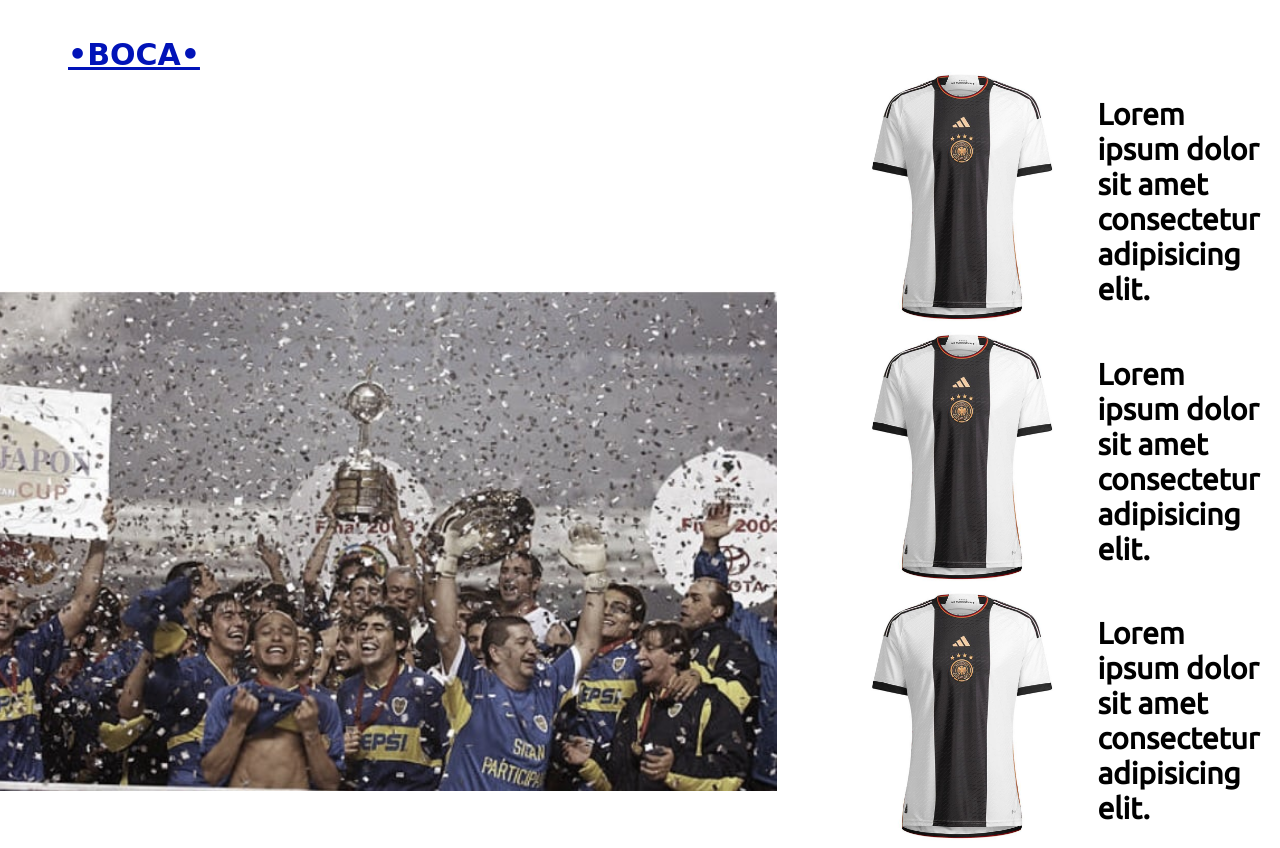
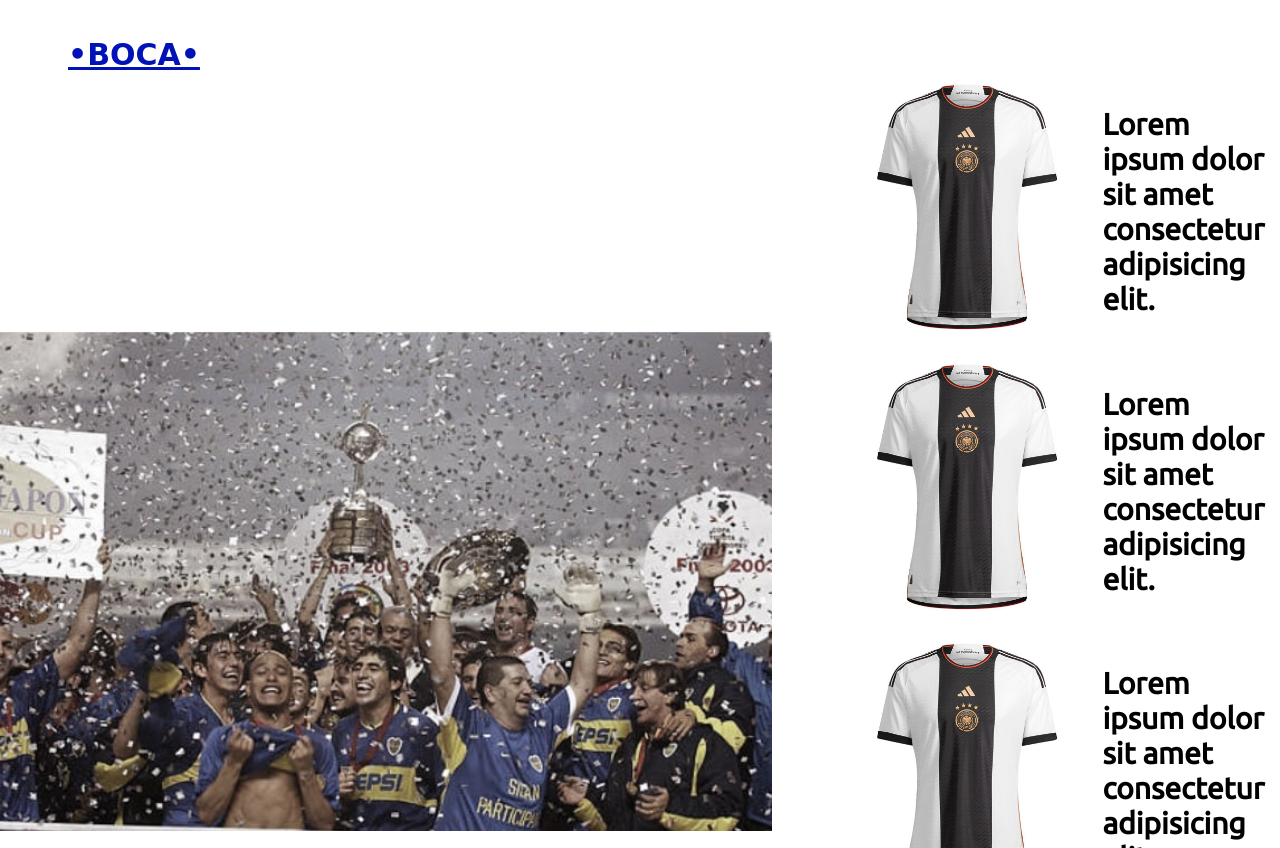
Before and after one commit to Pablo-m4/PF-Manevy, a plain HTML site: page Pages/Liga Argentina.html in a window 1280 px wide. Shown: the part 260-1108 px from the top of the page. Drawn offline with Linux system fonts and the light colour scheme; a web font is replaced by a local one.

Commit message:
movimiento aplicado en los links de la pagina

```diff
--- a/Css/style.css
+++ b/Css/style.css
@@ -323,17 +323,10 @@ footer{
     size: auto;
     margin-bottom: 400px;
 }
-.pro7{
 
-    margin-right: 10px;
-}
-.pro8{
-
-    margin-right: 10px;
-}
 .pro9{
 
-    margin-right: 10px;
+    margin: 10px;
 }
 .form{
     margin-top: 30px;
--- a/Pages/Liga Argentina.html
+++ b/Pages/Liga Argentina.html
@@ -43,23 +43,23 @@
     <img class="texto-boca" src="../Images/boca-campeon-libertadores-2003.jpg" alt="">
 
     <div class="pro">
-        <div>
-            <a class="pro7" href="#">
+        <div class="produn1">
+            <a class="pro9" href="#">
            <img class="producto-7" src="../Images/Internacional 1.jpg" alt="Camiseta en venta">
             <h1 class="producto-text">
            Lorem ipsum dolor sit amet consectetur adipisicing elit.
             </h1>
             </a>
         </div>
-        <div>
-            <a class="pro8" href="#">
+        <div class="produn1">
+            <a class="pro9" href="#">
             <img class="producto-8" src="../Images/Internacional 1.jpg" alt="Camiseta en venta">
             <h1 class="producto-text">
                 Lorem ipsum dolor sit amet consectetur adipisicing elit.
                  </h1>
             </a>
         </div>
-        <div>
+        <div class="produn1">
             <a class="pro9" href="#">
             <img class="producto-9" src="../Images/Internacional 1.jpg" alt="Camiseta en venta">
             <h1 class="producto-text">
@@ -67,7 +67,7 @@
                  </h1>
             </a>
         </div>
-        <div>
+        <div class="produn1">
             <a class="pro9" href="#">
             <img class="producto-9" src="../Images/Internacional 1.jpg" alt="Camiseta en venta">
             <h1 class="producto-text">
```
Also changed, not shown: Pages/Internacional.html (+3 -3 lines), Pages/PremierLeague.html (+3 -3 lines), Pages/index.html (+2 -0 lines).
